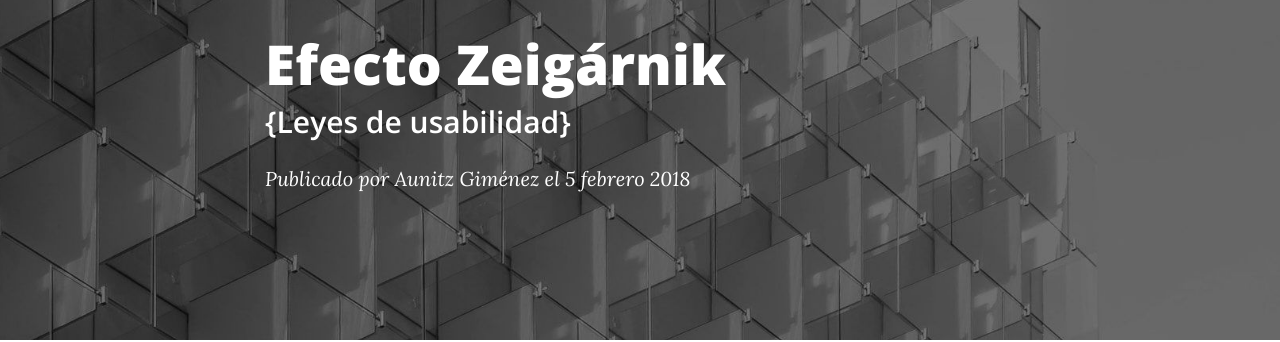
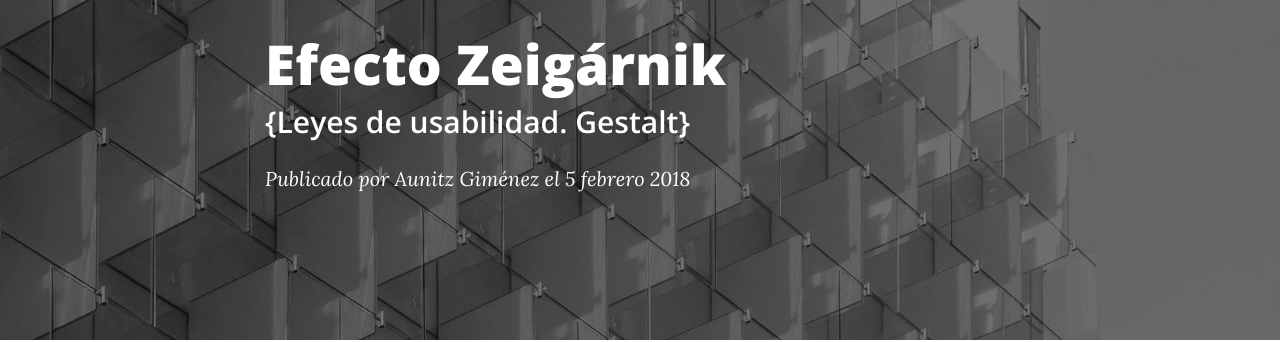
Before and after one commit to aunitz/beta, a Jekyll site: the page built from _posts/2018-02-05-ley-10-efecto-zeigarnik.markdown, in a window 1280 px wide. Shown: the part 136-478 px from the top of the page. Built offline with Jekyll 4.4.1, drawn with Linux system fonts in a browser that asks for light colours; nearby versions of some CDN libraries.

Commit message:
Identificados los posts que contienen principios de la Gestalt.

```diff
--- a/_posts/2018-01-22-ley-04-ley-de-pragnanz.markdown
+++ b/_posts/2018-01-22-ley-04-ley-de-pragnanz.markdown
@@ -1,7 +1,7 @@
 ---
 layout:     post
 title:      "Ley de Prägnanz"
-subtitle:   "{Leyes de usabilidad}"
+subtitle:   "{Leyes de usabilidad. Gestalt}"
 date:       2018-01-22 19:00:00
 author:     "Aunitz Giménez"
 header-img: "img/post-bg-19.jpg"
--- a/_posts/2018-01-22-ley-06-principio-de-la-proximidad.markdown
+++ b/_posts/2018-01-22-ley-06-principio-de-la-proximidad.markdown
@@ -1,7 +1,7 @@
 ---
 layout:     post
 title:      "Principio de la proximidad"
-subtitle:   "{Leyes de usabilidad}"
+subtitle:   "{Leyes de usabilidad. Gestalt}"
 date:       2018-01-22 21:45:00
 author:     "Aunitz Giménez"
 header-img: "img/post-bg-21.jpg"
--- a/_posts/2018-02-05-ley-10-efecto-zeigarnik.markdown
+++ b/_posts/2018-02-05-ley-10-efecto-zeigarnik.markdown
@@ -1,7 +1,7 @@
 ---
 layout:     post
 title:      "Efecto Zeigárnik"
-subtitle:   "{Leyes de usabilidad}"
+subtitle:   "{Leyes de usabilidad. Gestalt}"
 date:       2018-02-05 20:30:00
 author:     "Aunitz Giménez"
 header-img: "img/post-bg-25.jpg"
```
